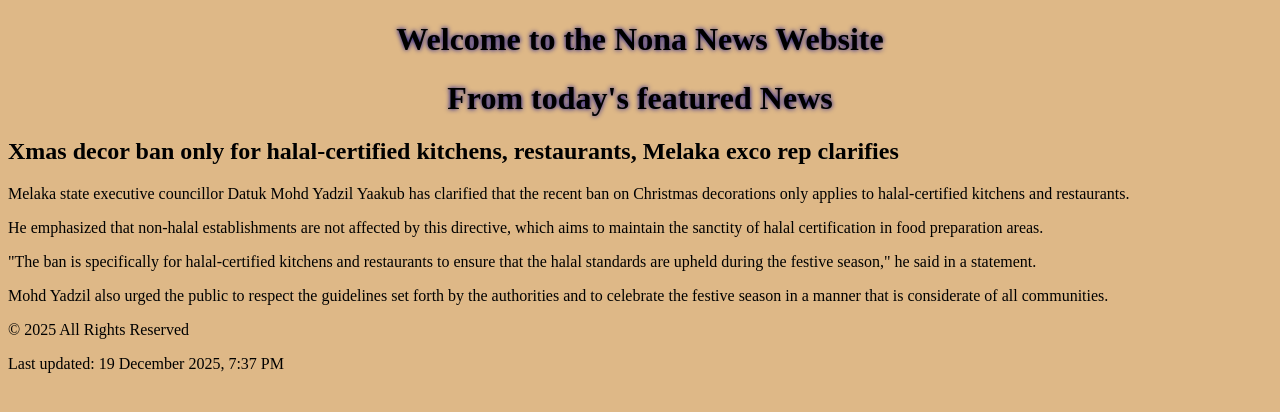
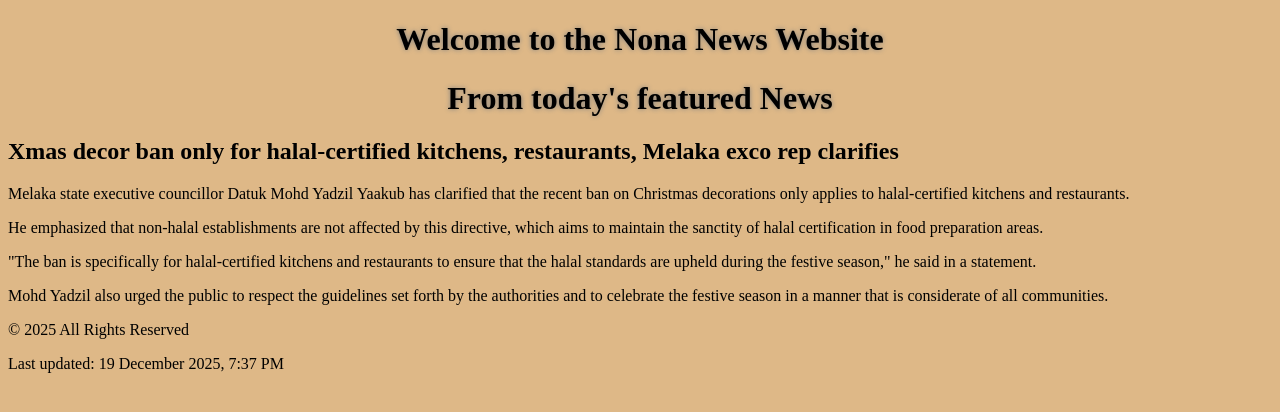
Before and after one commit to hoppygaming295-spec/Nano-news-website, a plain HTML site: page index.html in a window 1280 px wide. Drawn offline with Linux system fonts and the light colour scheme.

Commit message:
Update style.css

```diff
--- a/style.css
+++ b/style.css
@@ -4,5 +4,6 @@ body {
 
 h1{
     text-align: center;
-    text-shadow: 0cm 0cm 5px darkblue;
+    text-shadow: 0cm 0cm 5px grey;
+
 }
```
